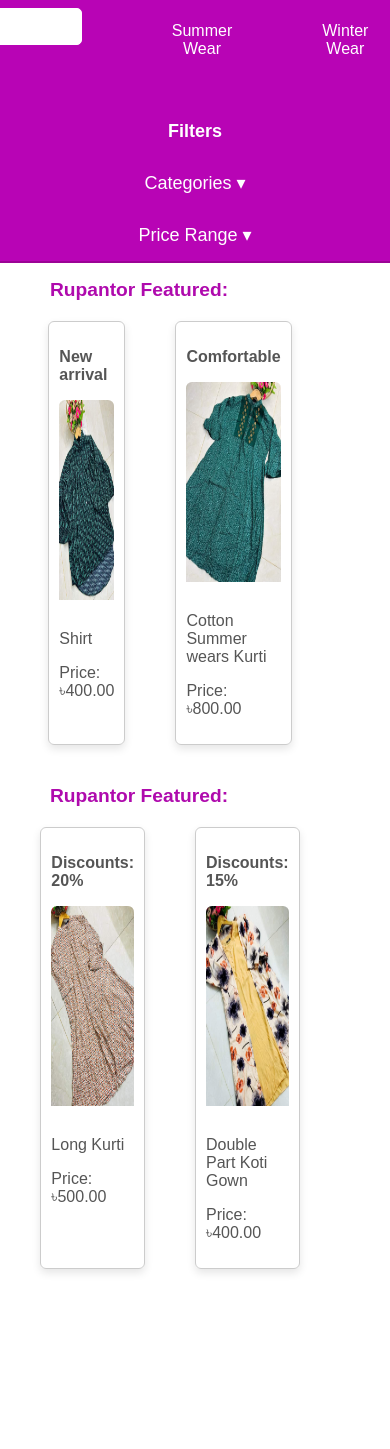
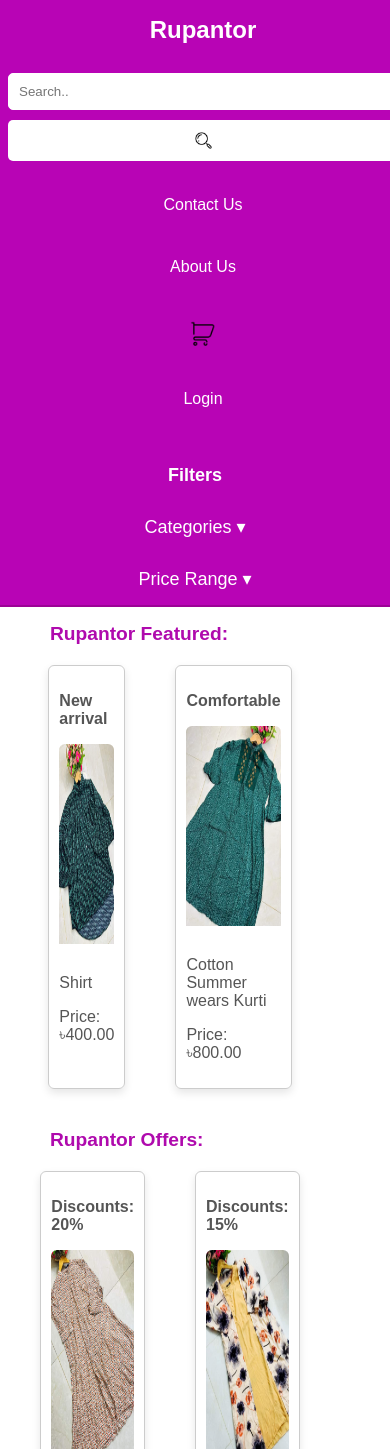
Before and after one commit to MazFahim/clientProjects, a Django app: page / in a window 390 px wide. Shown: the top 1449 px of the page. Before the commit the page ends 1309 px from the top, so only its background shows below. Run offline with Django 5.2, Linux system fonts and the light colour scheme; data comes from the database, SQL or seed files in the repository.

Commit message:
Rupantor: Templates modified

```diff
--- a/Rupantor/management/templates/header.html
+++ b/Rupantor/management/templates/header.html
@@ -4,44 +4,40 @@
     {% load static %}
     <title>{% block title %}{% endblock %}</title>
     <style>
-        body{
+        body {
             margin: 0;
         }
         nav {
             background-color: #B804B5;
             overflow: hidden;
         }
-        ul{
+        ul {
             list-style-type: none;
             margin: 0;
             padding: 0;
             overflow: hidden;
             display: flex;
-            justify-content: center;
-        }
-        li{
-            width: auto;
-            margin-right: 50px;
-            margin-top: 8px;
-        }
-        li:last-child {
-            margin-right: 0;
+            justify-content: flex-end;
+            flex-wrap: wrap;
         }
         li:first-child {
-            margin-right: 250px;
+            margin-right: auto; /* Added to push other items to the right */
+        }
+        li {
+            margin: 8px;
         }
         li a {
             display: block;
             color: white;
             text-align: center;
             padding: 14px 20px;
-            text-decoration: None;
+            text-decoration: none;
         }
         li a:hover {
             background-color: white;
             color: #B804B5;
         }
-        .home-link{
+        .home-link {
             font-weight: bold;
             font-size: 30px;
             color: white;
@@ -52,10 +48,7 @@
             background-color: white;
         }
         .search-container {
-            display: flex;
-            margin-left: auto;
-            align-items: center;
-            padding-right: 20px;
+            margin-right: 20px;
         }
         .search-box {
             padding: 10px;
@@ -74,6 +67,29 @@
             background-color: white;
             color: #B804B5;
         }
+        @media (max-width: 768px) {
+            ul {
+                flex-direction: column;
+                align-items: center;
+            }
+            li {
+                width: 100%;
+                text-align: center;
+            }
+            .search-container {
+                width: 100%;
+                justify-content: center;
+                margin-right: 0;
+            }
+            .home-link {
+                font-size: 24px;
+                padding: 8px;
+            }
+            .search-box, .search-button {
+                width: 100%;
+                margin: 5px 0;
+            }
+        }
     </style>
 </head>
 <body>
@@ -89,12 +105,12 @@
                     </form>
                 </div>
             </li>
-            <li><a href="/summerwear/">Summer Wear</a></li>
-            <li><a href="/winterwear/">Winter Wear</a></li>
+            <!-- <li><a href="/summerwear/">Summer Wear</a></li>
+            <li><a href="/winterwear/">Winter Wear</a></li> -->
             <li><a href="/contact/">Contact Us</a></li>
             <li><a href="/about_us/">About Us</a></li>
             <li><a href="/cart/"><img src="{% static 'icons-shopping-cart-.png' %}" alt="Cart" style="height:26px; vertical-align:middle;"></a></li>
-            {% if request.user.is_authenticated  %}
+            {% if request.user.is_authenticated %}
                 <li><a href="/logout/">LogOut from {{ user.username }}</a></li>
             {% else %}
                 <li><a href="/login/">Login </a></li>
--- a/Rupantor/management/templates/home.html
+++ b/Rupantor/management/templates/home.html
@@ -52,54 +52,51 @@
 
     {% include 'sidebar.html' %}
 
-    <h2 class="category-title">Rupantor Featured:</h1>
+    <h2 class="category-title">Rupantor Featured:</h2>
 
 <div class="card-container">
     {% for x in featured %}
-            {% if forloop.counter0|divisibleby:5 and forloop.counter0 != 0 %}
-                <br><br>
+        {% if forloop.counter0|divisibleby:3 and forloop.counter0 != 0 %}
+            </div><div class="card-container">
         {% endif %}
-
         <div class="card">
             <p><strong>{{ x.message }}</strong></p>
             {% for product in products %}
+                {% if product.productId == x.product_id %}
                     <a href="{% url 'product_detail' product_id=product.productId %}" style="text-decoration: none; color: inherit;">
-                    {% if product.productId == x.product_id %}
                         <img src="/media/{{ product.productImage }}" alt="no image">
                         <p>{{ product.productName }}</p>
                         <p>Price: ৳{{ product.productPrice }}</p>
+                    </a>
                 {% endif %}
-                    </a>
             {% endfor %}
         </div>
     {% endfor %}
 </div>
 <div>
 
-    <h2 class="category-title">Rupantor Featured:</h1>
+<h2 class="category-title">Rupantor Offers:</h2>
 
 <div class="card-container">
     {% for x in offers %}
-            {% if forloop.counter0|divisibleby:5 and forloop.counter0 != 0 %}
-                <br><br>
+        {% if forloop.counter0|divisibleby:3 and forloop.counter0 != 0 %}
+            </div><div class="card-container">
         {% endif %}
-
         <div class="card">
             <p><strong>Discounts: {{ x.Discount }}</strong></p>
             {% for product in products %}
+                {% if product.productId == x.product_id %}
                     <a href="{% url 'product_detail' product_id=product.productId %}" style="text-decoration: none; color: inherit;">
-                    {% if product.productId == x.product_id %}
                         <img src="/media/{{ product.productImage }}" alt="no image">
                         <p>{{ product.productName }}</p>
                         <p>Price: ৳{{ product.productPrice }}</p>
+                    </a>
                 {% endif %}
-                </a>
             {% endfor %}
         </div>
     {% endfor %}
 </div>
 
-    <!-- {% include 'footer.html' %} -->
 
 </body>
 </html>
```
Also changed, not shown: Rupantor/management/templates/filtered_elements.html (+7 -3 lines). Lines whose indentation alone changed are shown as unchanged.
